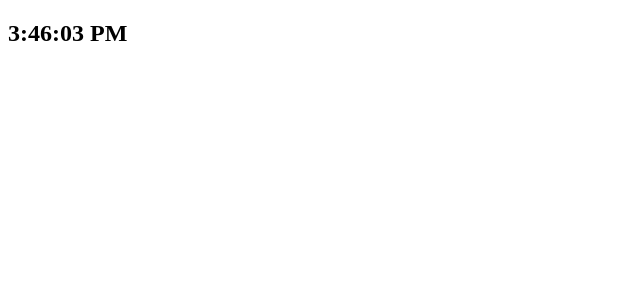
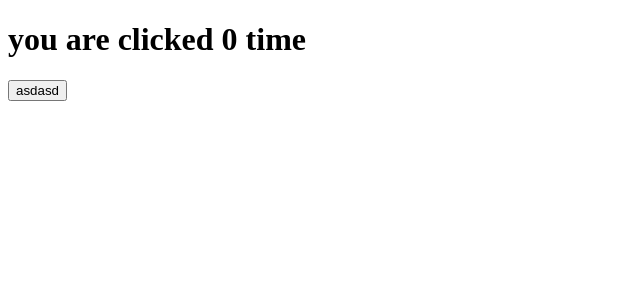
Before and after one commit to 30YA/React-Learn-MS, a React (Create React App) app: page / in a window 1280 px wide. Shown: the top 300 px of the page, without its empty margins (0-640 px from the left). Built offline with nearby package versions, Linux system fonts and the light colour scheme.

Commit message:
new declaration state in class component without bind this

```diff
--- a/src/components/Clock.jsx
+++ b/src/components/Clock.jsx
@@ -1,24 +1,23 @@
 import { Component } from "react";
 
-class Clock extends Component{
-  constructor(props){
-    super(props);
-    setInterval(() => this.tick(),1000);
+class Clock extends Component {
+  state = {
+    clickCount: 0
   }
-  state = {
-    time: new Date()
+  render() {
+    return (
+      <div>
+        <h1>you are clicked {this.state.clickCount} time</h1>
+        <button onClick={this.handleClick}>asdasd</button>
+      </div>
+     );
   }
-  render(){
-    return(
-      <div>
-        <h2>{this.state.time.toLocaleTimeString()}</h2>
-      </div>
-      )
-  }
-  tick() {
-    this.setState({
-      time: new Date()
-    });
+  handleClick = () => {
+    this.setState((state) => {
+      return {
+        clickCount: state.clickCount + 1
+      }
+    })
   }
 }
 export default Clock;
```
